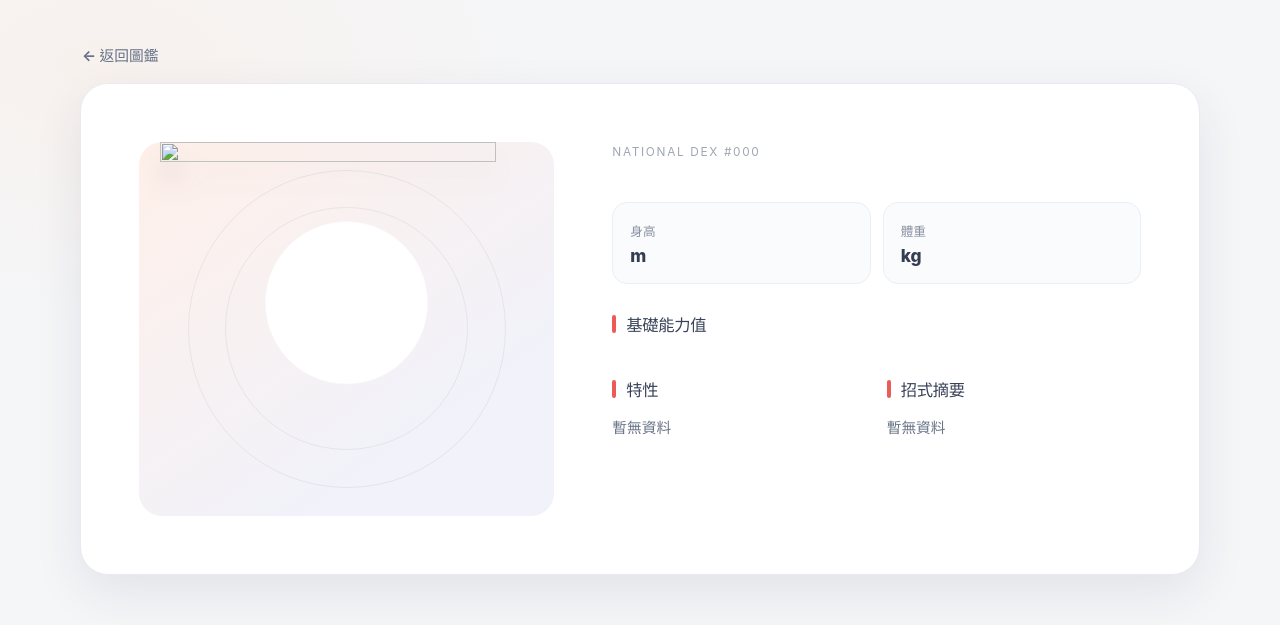
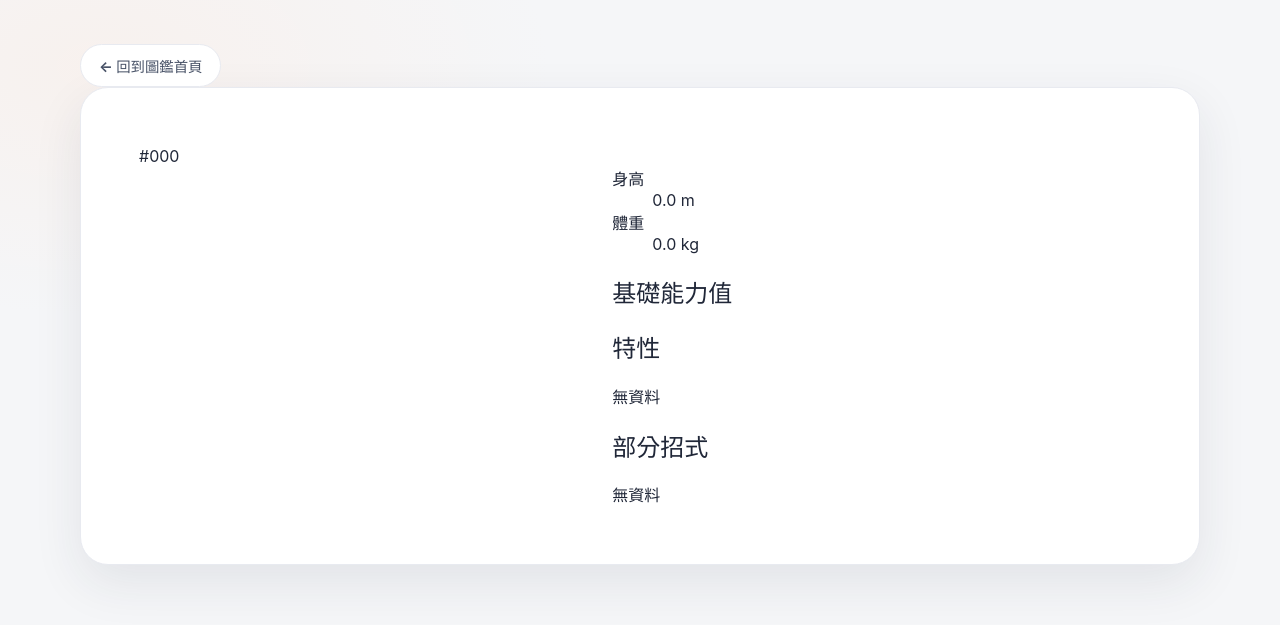
Before and after one commit to meowkadayo-png/poke, a Flask app: page /pokemon/1 in a window 1280 px wide. Shown: the part 78-703 px from the top of the page. Run offline with Flask 3, Linux system fonts and the light colour scheme.

Commit message:
Update detail.html

```diff
--- a/templates/detail.html
+++ b/templates/detail.html
@@ -1,20 +1,75 @@
 {% extends "base.html" %}
-{% block title %}{{ pokemon.name|capitalize }}｜寶可夢圖鑑{% endblock %}
+{% block title %}{{ chinese_name or (pokemon.name|capitalize) }}｜Pokédex{% endblock %}
 {% block content %}
-<a class="back-link" href="{{ url_for('index') }}">← 返回圖鑑</a>
-<article class="detail-card">
-  <div class="hero-image"><img src="{{ image }}" alt="{{ pokemon.name }}"></div>
-  <div class="detail-copy">
-    <p class="number">NATIONAL DEX #{{ "%03d"|format(pokemon.id) }}</p>
-    <h1>{{ chinese_name or pokemon.name|capitalize }}</h1>
-    {% if chinese_name %}<p class="english-name">{{ pokemon.name|capitalize }}</p>{% endif %}
-    <div class="types" aria-label="屬性">{% for item in pokemon.types|sort(attribute='slot') %}<span class="type type-{{ item.type.name }}">{{ item.type.name|capitalize }}</span>{% endfor %}</div>
-    <div class="measurements"><div><span>身高</span><strong>{{ pokemon.height / 10 }} m</strong></div><div><span>體重</span><strong>{{ pokemon.weight / 10 }} kg</strong></div></div>
-    <section><h2>基礎能力值</h2><div class="stats">{% for item in pokemon.stats %}<div class="stat"><div class="stat-head"><span>{{ item.stat.name|replace('-', ' ')|capitalize }}</span><strong>{{ item.base_stat }}</strong></div><div class="stat-track"><span style="width: {{ [item.base_stat / 255 * 100, 100]|min }}%"></span></div></div>{% endfor %}</div></section>
-    <div class="summary-grid">
-      <section><h2>特性</h2><p>{{ abilities|join('、') or '暫無資料' }}</p></section>
-      <section><h2>招式摘要</h2><p>{{ moves|join('、') or '暫無資料' }}{% if pokemon.moves|length > moves|length %} 等{% endif %}</p></section>
+<div class="top-actions">
+  <a class="button secondary" href="{{ url_for('index') }}">← 回到圖鑑首頁</a>
+</div>
+
+<section class="detail-card">
+  <div class="detail-visual">
+    <span class="number">#{{ "%03d"|format(pokemon.id) }}</span>
+    {% if image %}
+      <img src="{{ image }}" alt="{{ pokemon.name }}">
+    {% endif %}
+  </div>
+
+  <div class="detail-info">
+    <p class="eyebrow">{{ pokemon.name|replace('-', ' ')|upper }}</p>
+    <h1>{{ chinese_name or (pokemon.name|replace('-', ' ')|capitalize) }}</h1>
+
+    <div class="badges">
+      {% for t in types %}
+        <span class="badge">{{ t }}</span>
+      {% endfor %}
+    </div>
+
+    <dl class="meta-grid">
+      <div>
+        <dt>身高</dt>
+        <dd>{{ height_m }} m</dd>
+      </div>
+      <div>
+        <dt>體重</dt>
+        <dd>{{ weight_kg }} kg</dd>
+      </div>
+    </dl>
+
+    <div class="block">
+      <h2>基礎能力值</h2>
+      <div class="stats-list">
+        {% for s in stats %}
+          <div class="stat-row">
+            <span class="stat-label">{{ s.label }}</span>
+            <span class="stat-value">{{ s.value }}</span>
+            <div class="stat-track">
+              <div class="stat-fill" style="width: {{ s.percent }}%;"></div>
+            </div>
+          </div>
+        {% endfor %}
+      </div>
+    </div>
+
+    <div class="block">
+      <h2>特性</h2>
+      <div class="chips">
+        {% for ab in abilities %}
+          <span class="chip">{{ ab }}</span>
+        {% else %}
+          <span>無資料</span>
+        {% endfor %}
+      </div>
+    </div>
+
+    <div class="block">
+      <h2>部分招式</h2>
+      <div class="chips">
+        {% for mv in moves %}
+          <span class="chip">{{ mv }}</span>
+        {% else %}
+          <span>無資料</span>
+        {% endfor %}
+      </div>
     </div>
   </div>
-</article>
+</section>
 {% endblock %}
```
